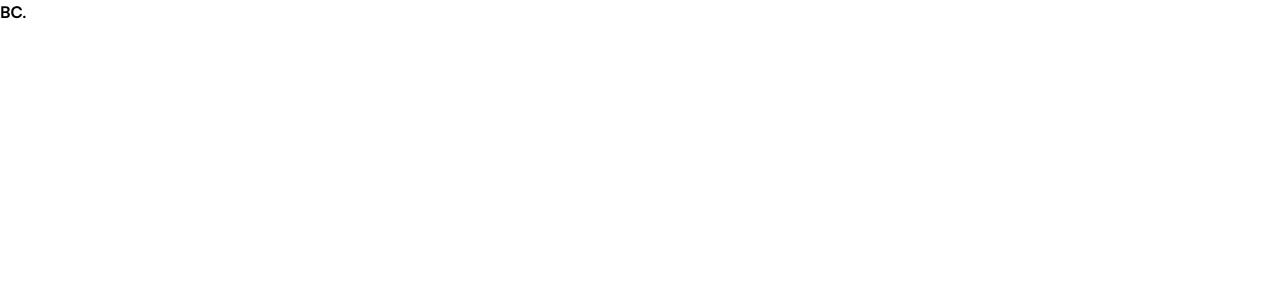
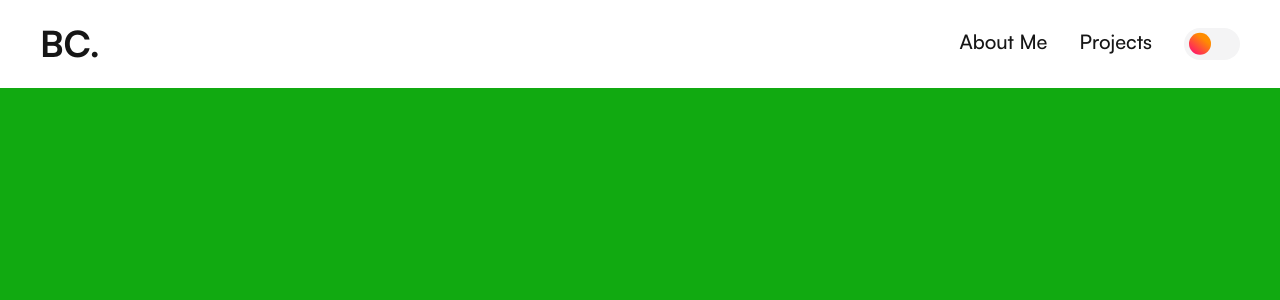
Before and after one commit to bastien-cordier/portfolio, a React (Create React App) app: page / in a window 1280 px wide. Shown: the top 300 px of the page. Built offline with nearby package versions, Linux system fonts and the light colour scheme.

Commit message:
Change navbar height scroll

```diff
--- a/src/App.js
+++ b/src/App.js
@@ -7,6 +7,7 @@ function App() {
     <div className="App">
       <BrowserRouter>
         <Navbar />
+        <div className="h-[200vh] bg-[#1a1]"></div>
       </BrowserRouter>
     </div>
   );
--- /dev/null
+++ b/src/components/darkMode.js
@@ -0,0 +1,41 @@
+import { useState, useEffect } from "react";
+import "../styles/darkMode.scss";
+
+function SwitchDarkMode() {
+  const [theme, setTheme] = useState(() => {
+    if (localStorage) {
+      return localStorage.getItem("theme");
+    }
+    return "dark";
+  });
+
+  const switchTheme = () => {
+    if (theme === "dark") {
+      setTheme("light");
+      localStorage.setItem("theme", "light");
+    } else {
+      setTheme("dark");
+      localStorage.setItem("theme", "dark");
+    }
+  };
+
+  useEffect(() => {
+    document.body.classList.remove("light", "dark");
+    document.body.classList.add(theme);
+  }, [theme]);
+
+  return (
+    <div>
+      <label className="switch">
+        <input
+          type="checkbox"
+          onChange={switchTheme}
+          checked={theme === "dark"}
+        />
+        <span className="slider"></span>
+      </label>
+    </div>
+  );
+}
+
+export default SwitchDarkMode;
--- a/src/components/navbar.js
+++ b/src/components/navbar.js
@@ -1,19 +1,53 @@
-import { useState } from "react";
+import { useEffect, useState } from "react";
+import SwitchDarkMode from "./darkMode.js";
 
 const Navbar = () => {
   const Links = [
     { name: "About Me", link: "/#about-me" },
     { name: "Projects", link: "/#projects" },
   ];
-  const [open, setOpen] = useState(false);
+  const [scrollY, setScrollY] = useState(0);
 
-  const toggleOpen = () => {
-    setOpen(!open);
+  const handleScroll = () => {
+    setScrollY(window.scrollY);
   };
 
+  useEffect(() => {
+    window.addEventListener("scroll", handleScroll);
+    return () => {
+      window.removeEventListener("scroll", handleScroll);
+    };
+  }, []);
+
+  const heightNav = scrollY > 100 ? "py-4" : "py-6";
+
   return (
-    <nav className="top-0 bg-white dark:bg-[#161616]">
-      <h1>BC.</h1>
+    <nav className="top-0 left-0 right-0 fixed bg-white dark:bg-dark text-dark dark:text-white z-10">
+      <div
+        className={`md:flex items-center justify-between ${heightNav} md:px-10 px-7 ease-in-out duration-300`}
+      >
+        <div className="text-4xl title">
+          <a href="/">
+            <h1>BC.</h1>
+          </a>
+        </div>
+
+        <ul className="flex">
+          {Links.map((link) => (
+            <li key={link.name} className="md:ml-8 text-xl md:my-0 my-7">
+              <a
+                href={link.link}
+                className="text-neutral-900 dark:text-white duration-500"
+              >
+                {link.name}
+              </a>
+            </li>
+          ))}
+          <li className="md:ml-8 md:my-0 my-7 hidden md:block">
+            <SwitchDarkMode />
+          </li>
+        </ul>
+      </div>
     </nav>
   );
 };
--- /dev/null
+++ b/src/styles/darkMode.scss
@@ -0,0 +1,51 @@
+.switch {
+  display: block;
+  --width-of-switch: 3.5em;
+  --height-of-switch: 2em;
+  --size-of-icon: 1.4em;
+  --slider-offset: 0.3em;
+  position: relative;
+  width: var(--width-of-switch);
+  height: var(--height-of-switch);
+}
+
+.switch input {
+  opacity: 0;
+  width: 0;
+  height: 0;
+}
+
+.slider {
+  position: absolute;
+  cursor: pointer;
+  top: 0;
+  left: 0;
+  right: 0;
+  bottom: 0;
+  background-color: #f4f4f5;
+  transition: 0.4s;
+  border-radius: 30px;
+}
+
+.slider:before {
+  position: absolute;
+  content: "";
+  height: var(--size-of-icon, 1.4em);
+  width: var(--size-of-icon, 1.4em);
+  border-radius: 20px;
+  left: var(--slider-offset, 0.3em);
+  top: 50%;
+  transform: translateY(-50%);
+  background: linear-gradient(40deg, #ff0080, #ff8c00 70%);
+  transition: 0.4s;
+}
+
+input:checked + .slider {
+  background-color: #303136;
+}
+
+input:checked + .slider:before {
+  left: calc(100% - (var(--size-of-icon, 1.4em) + var(--slider-offset, 0.3em)));
+  background: #303136;
+  box-shadow: inset -3px -2px 5px -2px #8983f7, inset -10px -4px 0 0 #742ff6;
+}
--- a/tailwind.config.js
+++ b/tailwind.config.js
@@ -4,6 +4,10 @@ module.exports = {
   darkMode: "class",
   theme: {
     extend: {},
+    colors: {
+      white: "#ffffff",
+      dark: "#161616",
+    },
   },
   plugins: [],
 };
```
